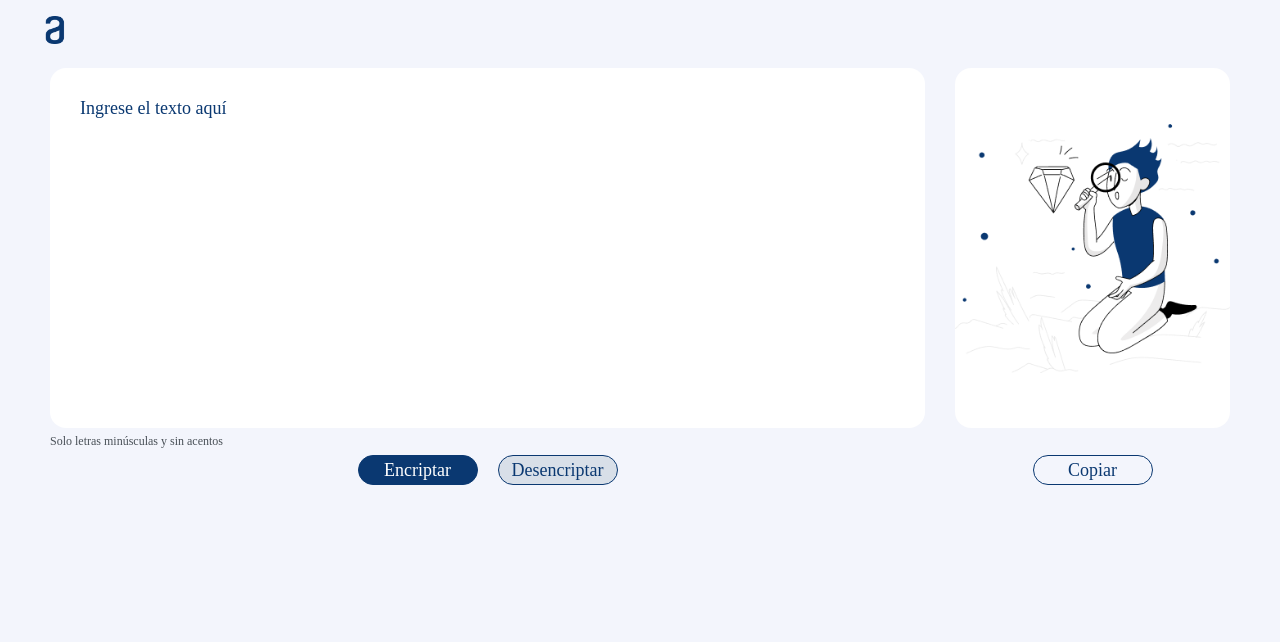
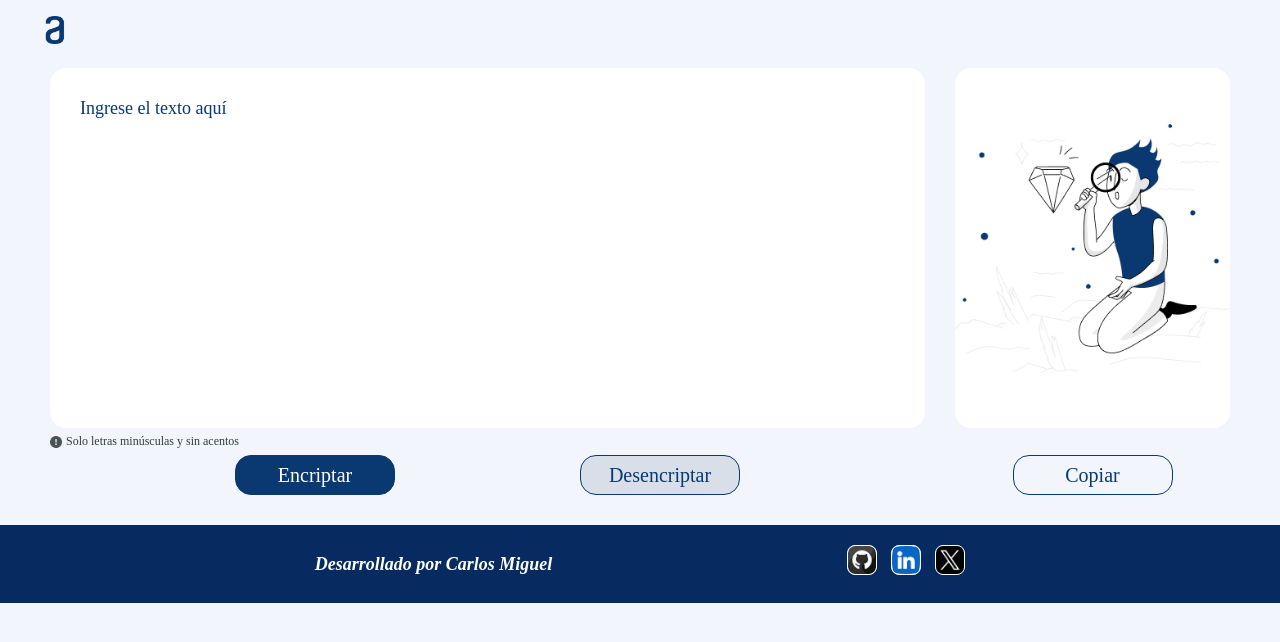
Before and after one commit to Micky-CM/Encriptador-Challenge, a plain HTML site: page index.html in a window 1280 px wide. Drawn offline with Linux system fonts and the light colour scheme.

Commit message:
Agregadas mejoras de estilo en el proyecto

```diff
--- a/css/styles.css
+++ b/css/styles.css
@@ -2,10 +2,10 @@
 :root{
   --background: #F3F5FC;
   --dark-blue: #0A3871;
-  --text-blue: #495057;
-  --text-gray: #343A40;
+  --gray: #343A40;
   --soft-gray: #D8DFE8;
   --white: #ffffff;
+  --footer-blue: #072B61;
 }
 /* Tamaño de texto en rem */
 html{
@@ -63,10 +63,9 @@ main{
 }
 .buttons{
   display: flex;
-  justify-content: center;
-  gap: 2rem;
+  justify-content: space-evenly;
 }
-.encrypt-btn, .decrypt-btn, .copy-btn{
+.btn{
   width: 12rem;
   height: 3rem;
   border-radius: 1.6rem;
@@ -82,7 +81,16 @@ main{
   color: var(--dark-blue);
 }
 .info{
-  color: var(--text-blue);
+  display: flex;
+  align-items: center;
+}
+.info__icon{
+  width: 1.2rem;
+  height: 1.2rem;
+  margin-right: 0.4rem;
+}
+.info__text{
+  color: var(--gray);
   font-size: 1.2rem;
 }
 .copy-btn{
@@ -90,8 +98,35 @@ main{
   color: var(--dark-blue);
   margin-top: 1.9rem;
 }
+footer{
+  display: flex;
+  flex-direction: column;
+  justify-content: center;
+  align-items: center;
+  background: var(--footer-blue);
+  height: auto;
+  padding: 1rem 3rem;
+  margin-top: 2rem;
+  gap: 1rem;
+}
+.footer__info{
+  color: var(--white);
+  font-weight: 600;
+  font-style: italic;
+}
+.footer__media{
+  display: flex;
+  gap: 1.4rem;
+}
+.footer__icon{
+  width: 3rem;
+  height: 3rem;
+  background: var(--white);
+  border: 0.1rem solid var(--white);
+  border-radius: 0.8rem;
+}
 
-@media screen and (min-width: 768px) {
+@media screen and (min-width: 700px) {
   main{
     flex-direction: row;
     padding: 0 5rem;
@@ -102,4 +137,20 @@ main{
   .output-section{
     flex: 1;
   }
+  .btn{
+    width: 16rem;
+    height: 4rem;
+    font-size: 2rem;
+  }
+  .btn:hover{
+    scale: 1.2;
+  }
+  footer{
+    flex-direction: row;
+    justify-content: space-evenly;
+    padding: 2rem 3rem;
+  }
+  .footer__icon:hover{
+    scale: 1.1;
+  }
 }
--- a/index.html
+++ b/index.html
@@ -18,21 +18,31 @@
     <!-- Sección de entrada -->
     <section class="input-section">
         <textarea class="input-text" id="input-text" placeholder="Ingrese el texto aquí"></textarea>
-        <p class="info">Solo letras minúsculas y sin acentos</p>
+        <div class="info">
+          <img class="info__icon" src="/assets/bi_exclamation-circle-fill.png" alt="Ícono de advertencia">
+          <p class="info__text">Solo letras minúsculas y sin acentos</p>
+        </div>
         <div class="buttons">
-            <button class="encrypt-btn" onclick="btnEncrypt()">Encriptar</button>
-            <button class ="decrypt-btn" onclick="btnDecrypt()">Desencriptar</button>
+            <button class="encrypt-btn btn" onclick="btnEncrypt()">Encriptar</button>
+            <button class ="decrypt-btn btn" onclick="btnDecrypt()">Desencriptar</button>
         </div>
     </section>
     <!-- Sección de salida -->
     <section id="output-section">
         <textarea class="output-text" id="output-text"></textarea>
         <div class="buttons">
-          <button class="copy-btn" onclick="copy()">Copiar</button>
+          <button class="copy-btn btn" onclick="copy()">Copiar</button>
         </div>
     </section>
 </main>
-  <footer></footer>
+  <footer>
+    <p class="footer__info">Desarrollado por <strong>Carlos Miguel</strong></p>
+    <ul class="footer__media">
+      <li><a href="https://github.com/Micky-CM"><img class="footer__icon" src="/assets/icons/github.png" alt="Ícono de GitHub"></a></li>
+      <li><a href="https://www.linkedin.com/in/miguel-colque/"><img class="footer__icon" src="/assets/icons/linkedin.png" alt="Ícono de LinkedIn"></a></li>
+      <li><a href="https://x.com/micky_shark"><img class="footer__icon" src="/assets/icons/x-media.png" alt="Ícono de X"></a></li>
+    </ul>
+  </footer>
   <script src="scritp.js"></script>
 </body>
 </html>
```
Also changed, not shown: assets/bi_exclamation-circle-fill.png (added), assets/icons/github.png (added), assets/icons/linkedin.png (added), assets/icons/x-media.png (added).
